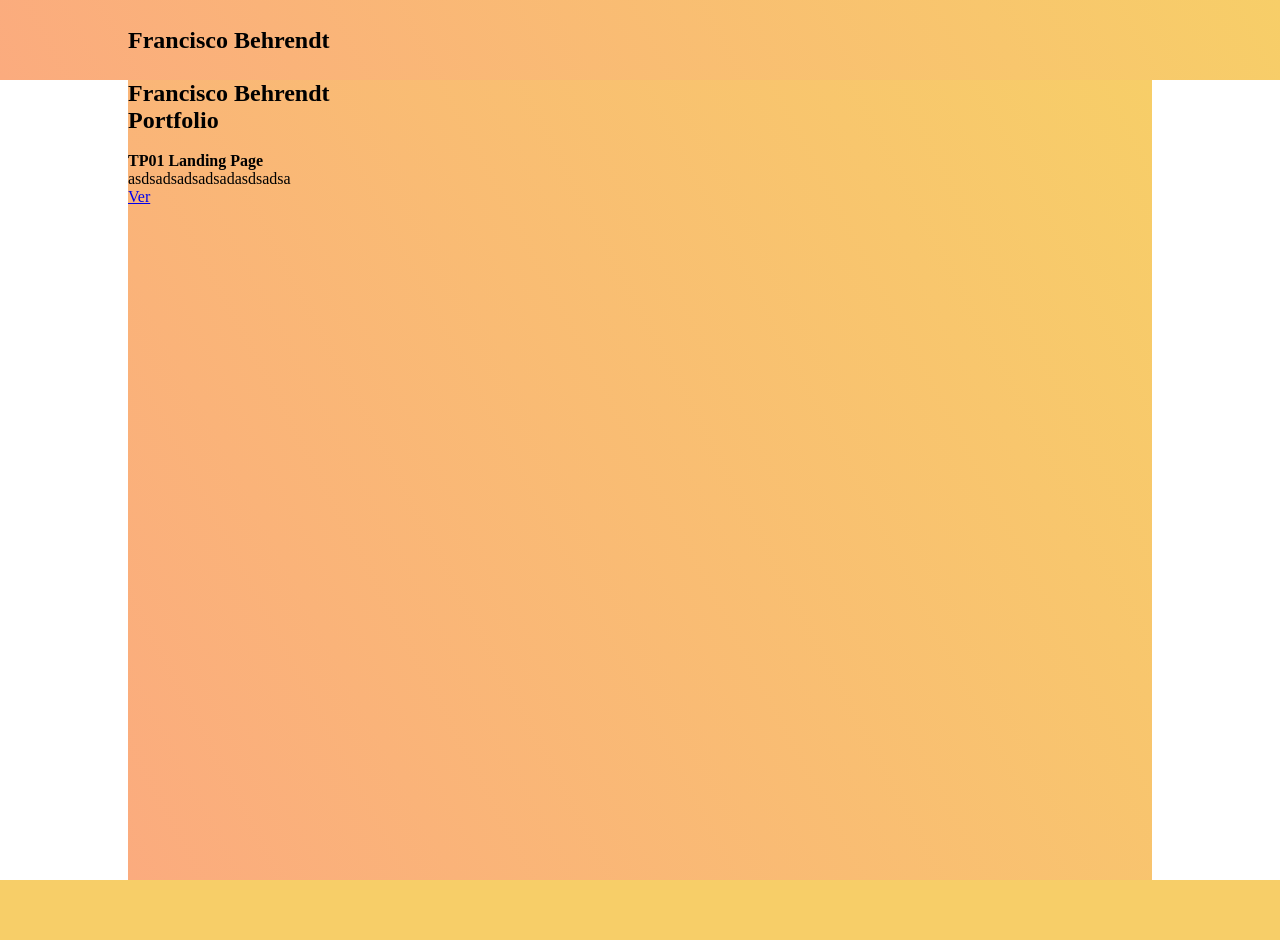
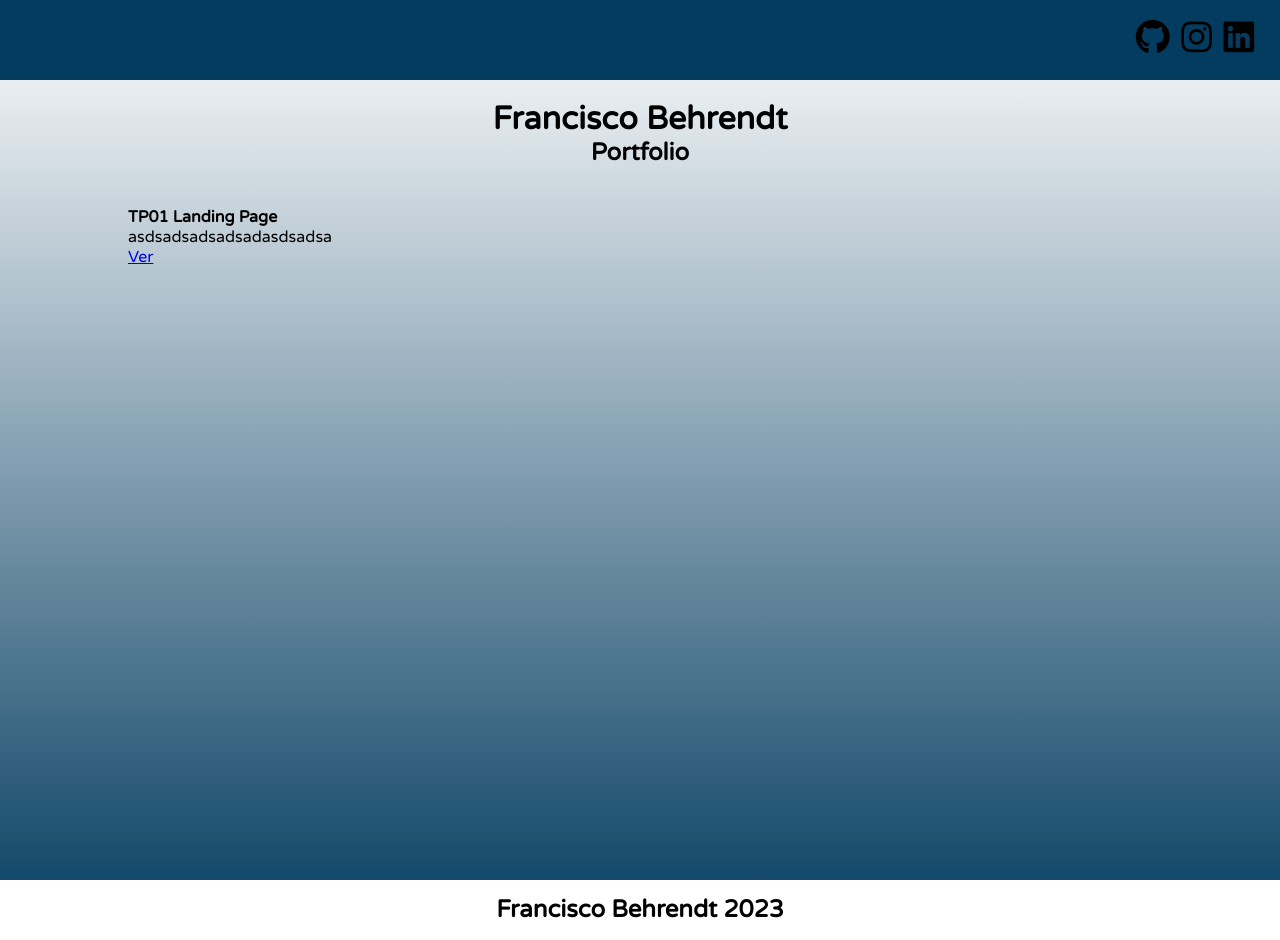
Before and after one commit to FranPetri/RepositorioPP, a plain HTML site: page index.html in a window 1280 px wide. Drawn offline with Linux system fonts and the light colour scheme.

Commit message:
newChanges

```diff
--- a/index.css
+++ b/index.css
@@ -1,31 +1,75 @@
-@import url('https://fonts.googleapis.com/css2?family=Roboto+Condensed&display=swap');
+@import url('https://fonts.googleapis.com/css2?family=Varela+Round&display=swap');
 *{
     margin: 0;
     padding: 0;
     box-sizing: border-box;
-    /* font-family: 'Roboto Condensed', sans-serif; */
+    font-family: 'Varela Round', sans-serif;
 }
-
+body{
+    background-color: #043c60;
+    background-image: linear-gradient(0deg, #043c60 0%, #ffffff 100%);
+}
+/* Header and Footer ---------------- */
 header{
     height: 80px;
     width: 100%;
-    background-color: #FBAB7E;
-    background-image: linear-gradient(62deg, #FBAB7E 0%, #F7CE68 100%);
-    margin: auto;
-    padding: 0 10% 0 10%;
-    line-height: 80px;
+    background-color: #043c60;
+    line-height: 90px;
 }
 footer{
     position: static;
     bottom: 0;
     height: 60px;
     width: 100%;
-    background-color: #F7CE68;
+    background-color: #ffffff;
+    line-height: 60px;
 }
+/* Container ------------------------- */
 #contendor{
     height: 800px;
     width: 80%;
     margin: auto;
-    background-color: #F7CE68;
-    background-image: linear-gradient(62deg, #FBAB7E 0%, #F7CE68 100%);
 }
+/* Medidas --------------------------- */
+.w150{
+    width: 150px;
+}
+/* Listas ---------------------------- */
+.lsout{
+    list-style: none;
+}
+
+
+/* Tipografia -------------------------*/
+.txta{
+    text-align: center;
+}
+li i{
+    font-size: 35px;
+}
+.fs50{
+    font-size: 50px;
+}
+li a{
+    text-decoration: none;
+    color: black;
+}
+/* Odernamiento ---------------------- */
+.dflex{
+    display: flex;
+}
+.jr{
+    justify-content: right;
+}
+.spa{
+    justify-content: space-around;
+}
+.fdr{
+    flex-direction: row;
+}
+.mrr{
+    margin-right: 20px;
+}
+.pd20{
+    padding: 20px;
+}
--- a/index.html
+++ b/index.html
@@ -10,15 +10,18 @@
     <link rel="stylesheet" href="https://cdnjs.cloudflare.com/ajax/libs/font-awesome/6.3.0/css/brands.min.css" integrity="sha512-L+sMmtHht2t5phORf0xXFdTC0rSlML1XcraLTrABli/0MMMylsJi3XA23ReVQkZ7jLkOEIMicWGItyK4CAt2Xw==" crossorigin="anonymous" referrerpolicy="no-referrer" />
 </head>
 <body>
-    <header>
-        <nav>
-            <h1>Francisco Behrendt</h1>
+    <header class="dflex jr">
+        <nav class="w150">
+            <ul class="dflex spa fdr lsout mrr">
+                <li><a href="#"><i class="fa-brands fa-github"></i></a></li>
+                <li><a href="#"><i class="fa-brands fa-instagram"></i></a></li>
+                <li><a href="#"><i class="fa-brands fa-linkedin"></i></a></li>
+            </ul>
         </nav>
     </header>
-
     <div id="contendor">
-        <div class="fila">
-            <h2>Francisco Behrendt</h2>
+        <div class="fila txta pd20">
+            <h1>Francisco Behrendt</h1>
             <h2>Portfolio</h2>
         </div>
         <div class="fila">
@@ -31,8 +34,8 @@
         </div>
     </div>
 
-    <footer>
-
+    <footer class="dflex spa">
+        <h2>Francisco Behrendt 2023</h2>
     </footer>
 </body>
 </html>
```
